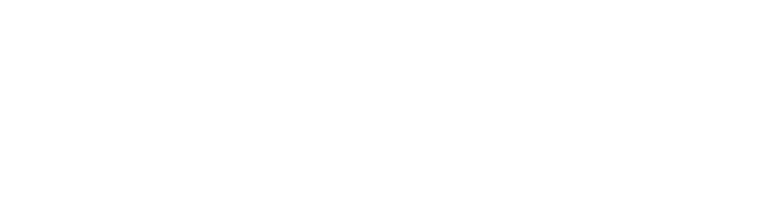
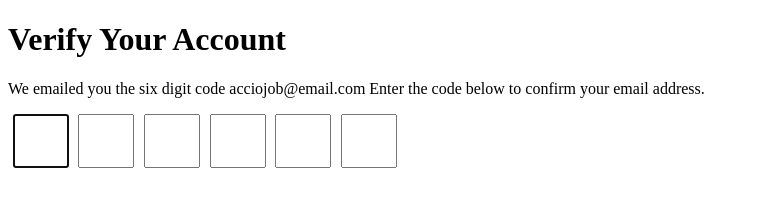
Before and after one commit to acciojob/OTP-shananasim16, a website: page main.html in a window 1280 px wide. Shown: the whole page, without its empty margins (0-759 px from the left). Drawn offline with Linux system fonts and the light colour scheme.

Commit message:
created a submission

```diff
--- a/main.html
+++ b/main.html
@@ -1,16 +1,55 @@
 <!DOCTYPE html>
+<html>
+<head>
+    <title>Verification App</title>
+    <style>
+        /* Add your CSS styles here */
+        .code-container {
+            display: flex;
+        }
 
-<html>
+        .code {
+            width: 2em;
+            height: 2em;
+            font-size: 1.5em;
+            text-align: center;
+            margin: 0 0.2em;
+        }
+    </style>
+</head>
+<body>
+    <h1 id="verification_heading">Verify Your Account</h1>
+    <p id="verification_subtext">We emailed you the six digit code acciojob@email.com Enter the code below to confirm your email address.</p>
 
-<head>
-	<link rel="stylesheet" href="styles.css">
-</head>
+    <div class="code-container">
+        <input class="code" type="text" maxlength="1" id="code1" autofocus>
+        <input class="code" type="text" maxlength="1" id="code2">
+        <input class="code" type="text" maxlength="1" id="code3">
+        <input class="code" type="text" maxlength="1" id="code4">
+        <input class="code" type="text" maxlength="1" id="code5">
+        <input class="code" type="text" maxlength="1" id="code6">
+    </div>
 
-<body>
-	<!-- the entire body must be written by student -->
-    <script type="text/javascript" src="./script.js">
-</script>
+    <script>
+        const codeInputs = document.querySelectorAll(".code");
 
+        codeInputs.forEach((input, index) => {
+            input.addEventListener("input", (event) => {
+                const inputValue = event.target.value;
+
+                if (inputValue.length === 1) {
+                    if (index < codeInputs.length - 1) {
+                        codeInputs[index + 1].focus();
+                    }
+                }
+            });
+
+            input.addEventListener("keydown", (event) => {
+                if (event.key === "Backspace" && index > 0) {
+                    codeInputs[index - 1].focus();
+                }
+            });
+        });
+    </script>
 </body>
-
 </html>
```
